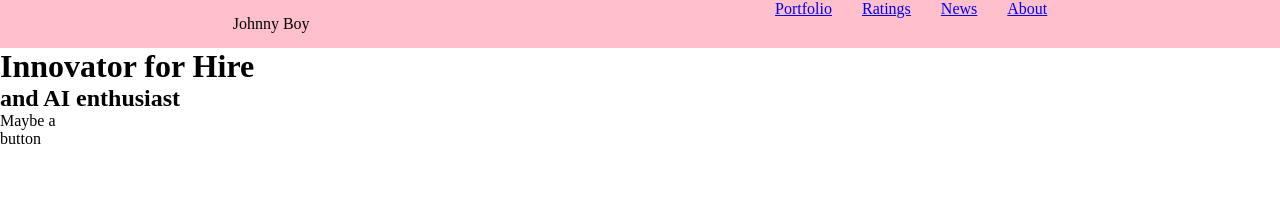
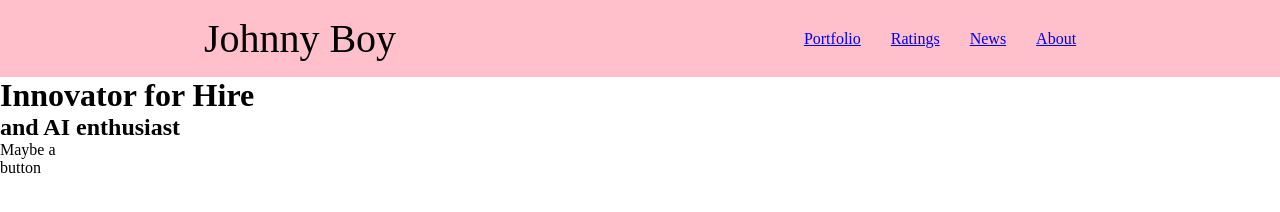
Before and after one commit to jcinqueg/myWebsite, a plain HTML site: page index.html in a window 1280 px wide. Drawn offline with Linux system fonts and the light colour scheme.

Commit message:
add css and js

```diff
--- a/CSS/navStyle.CSS
+++ b/CSS/navStyle.CSS
@@ -15,3 +15,14 @@ nav ul {
 	flex-flow: row, nowrap;
 	justify-content: space-between;
 }
+
+nav ul li {
+	display: flex;
+	flex-flow: row, nowrap;
+	justify-content: space-around;
+	align-items: center;
+}
+
+nav ul li p {
+	font-size: 2.5em;
+}
--- a/index.html
+++ b/index.html
@@ -4,7 +4,7 @@
 	<title> John A. V. Cinquegrana </title>
 	<link rel="stylesheet" type="text/css" href="CSS\style.CSS">
     <link rel="stylesheet" type="text/css" href="CSS\navStyle.CSS">
-    <script type="text/javascript" src="./sourceCode.js"></script>
+    <script type="text/javascript" src="JS\navBar.js"></script>
 </head>
 <body>
     <nav id="navbar">
```
